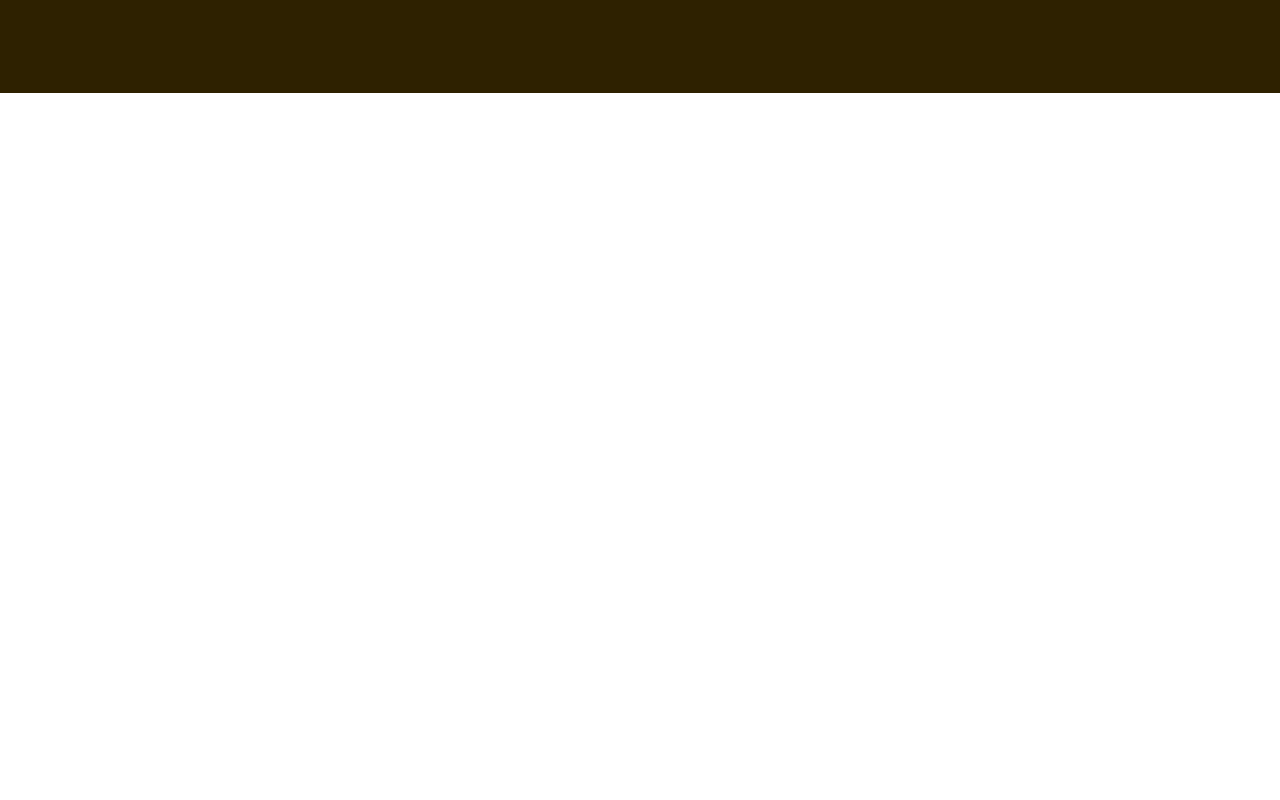
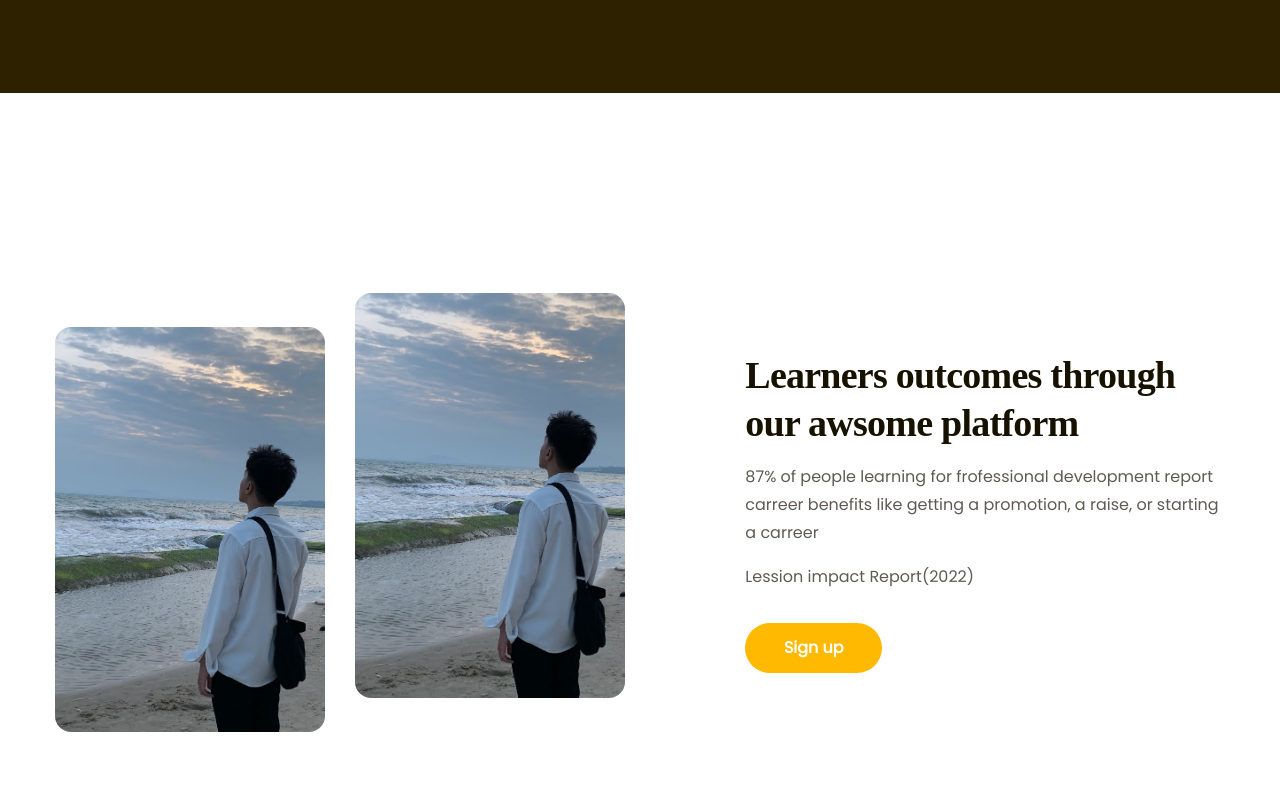
Before and after one commit to DatNguyen287/duan6, a plain HTML site: page index.html in a window 1280 px wide. Shown: the part 2023-2823 px from the top of the page. Drawn offline with Linux system fonts and the light colour scheme.

Commit message:
ninth-commit

```diff
--- a/assets/css/style.css
+++ b/assets/css/style.css
@@ -520,3 +520,50 @@ a {
     width: 30px;
     height: 28px;
 }
+
+.feature {
+    margin-top: 135px;
+    padding: 65px 0px;
+}
+
+.feature .body {
+    display: flex;
+}
+
+.feature .img {
+    display: flex;
+    gap: 30px;
+}
+
+.feature .img img {
+    width: 270px;
+    height: 405px;
+    object-fit: cover;
+    border-radius: 16px;
+}
+
+.feature .lower {
+    margin-top: 34px;
+}
+
+.feature .content {
+    width: 41%;
+    margin-left: auto;
+    display: flex;
+    flex-direction: column;
+    justify-content: center;
+}
+
+.feature .des {
+    margin-top: 16px;
+    color: #5f5b53;
+    font-size: 1.6rem;
+    line-height: 1.75;
+}
+
+.feature .cta-button {
+    margin-top: 32px;
+    width: 137px;
+    height: 50px;
+    background-color: var(--color-button);
+}
--- a/index.html
+++ b/index.html
@@ -265,6 +265,23 @@
                 </div>
             </div>
         </div>
+
+        <div class="feature">
+            <div class="main-content">
+                <div class="body">
+                    <div class="img">
+                        <img class="lower" src="./assets/img/IMG_4612.jpg" alt="" class="img">
+                        <img src="./assets/img/IMG_4612.jpg" alt="" class="img">
+                    </div>
+                    <div class="content">
+                        <h2 class="heading-lv2">Learners outcomes through our awsome platform</h2>
+                        <p class="des">87% of people learning for frofessional development report carreer benefits like getting a promotion, a raise, or starting a carreer</p>
+                        <p class="des">Lession impact Report(2022)</p>
+                        <a href="" class="button cta-button">Sign up</a>
+                    </div>
+                </div>
+            </div>
+        </div>
     </main>
 </body>
 </html>
```
